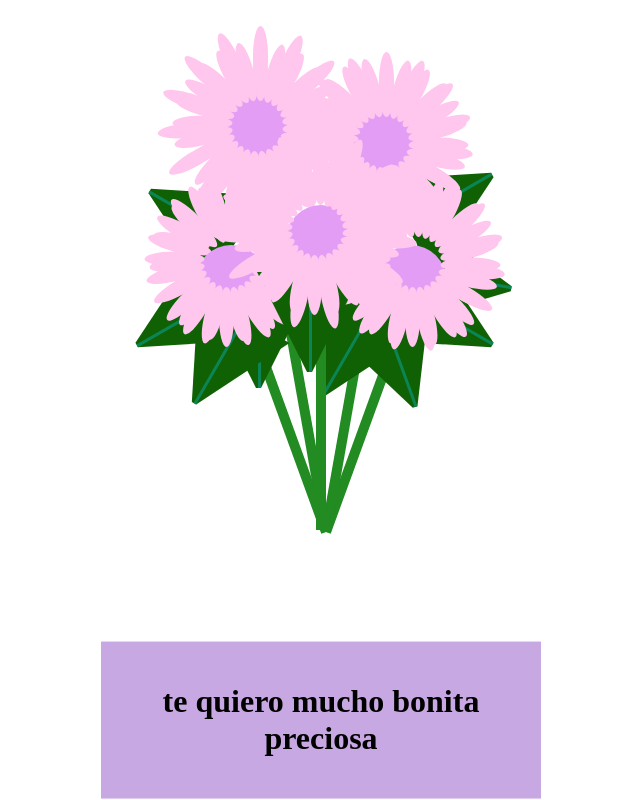
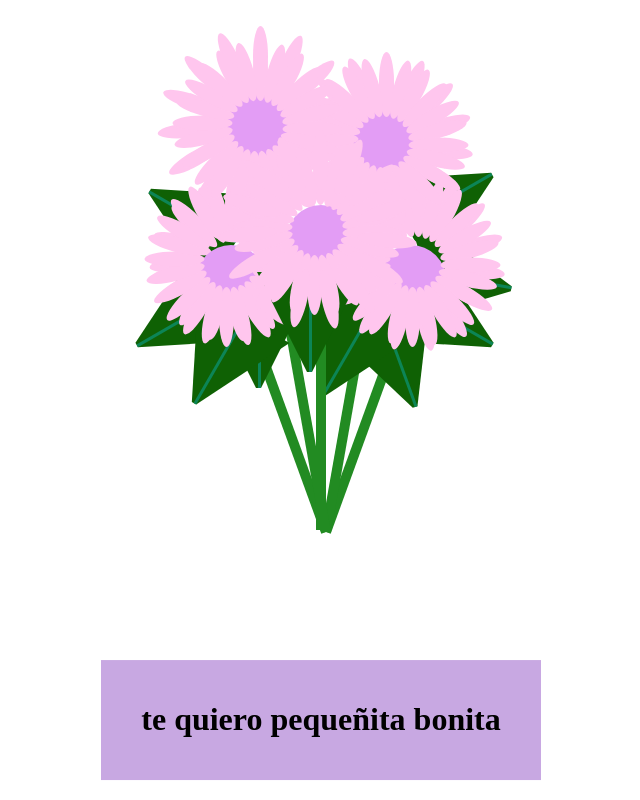
Before and after one commit to pan-atty/para-ni-a-mas-bonita, a plain HTML site: page index.html in a window 1280 px wide. Shown: the whole page, without its empty margins (319-959 px from the left). Drawn offline with Linux system fonts and the light colour scheme.

Commit message:
index.html

```diff
--- a/index.html
+++ b/index.html
@@ -186,7 +186,7 @@
             <div class="leaf11"></div>
         </div>
         <div class="message" onmouseover="showImage()" onmouseout="hideImage()">
-            <h1>te quiero mucho bonita preciosa </h1>
+            <h1>te quiero pequeñita bonita </h1>
         </div>
     </div>
     <script src="script.js"></script>
```
